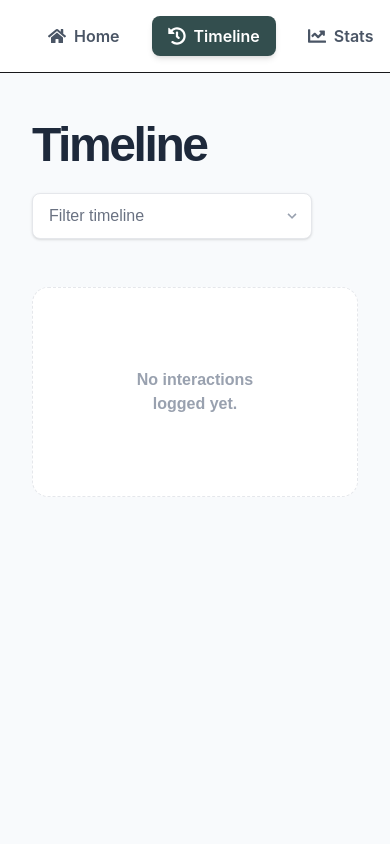
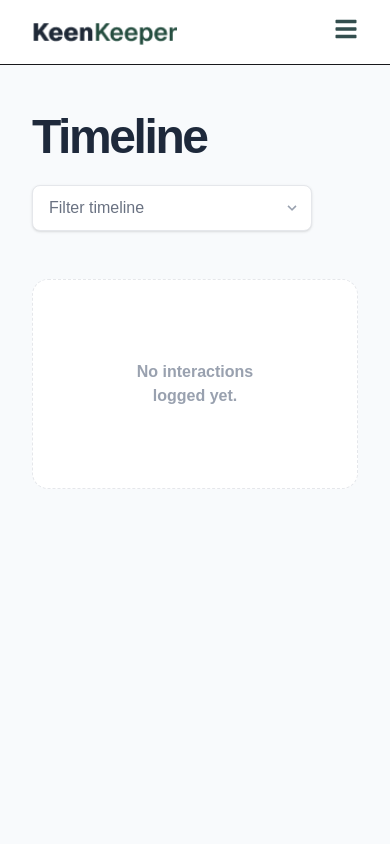
Before and after one commit to Galib-272/Assignment-7, a React (Vite) app: page /timeline in a window 390 px wide. Shown: the top 844 px of the page. Built offline with nearby package versions, Linux system fonts and the light colour scheme.

Commit message:
responsive design finished

```diff
--- a/src/App.jsx
+++ b/src/App.jsx
@@ -33,7 +33,7 @@ function App() {
       <div className="min-h-screen flex flex-col bg-[#f8fafc] font-sans">
         <Toaster position="top-right" />
         <Navbar />
-        <main className="flex-grow">
+        <main className="grow">
           <Routes>
             <Route
               path="/"
--- a/src/components/Navbar/Navbar.jsx
+++ b/src/components/Navbar/Navbar.jsx
@@ -1,8 +1,11 @@
+import { useState } from "react";
 import { NavLink, Link } from "react-router-dom";
-import { FaHome, FaHistory, FaChartLine } from "react-icons/fa";
+import { FaHome, FaHistory, FaChartLine, FaBars, FaTimes } from "react-icons/fa";
 import logo from "../../assets/logo.png";
 
 const Navbar = () => {
+  const [isOpen, setIsOpen] = useState(false);
+
   const navLinkStyles = ({ isActive }) =>
     `flex items-center gap-2 px-4 py-2 rounded-lg font-semibold transition-all ${
       isActive
@@ -11,29 +14,38 @@ const Navbar = () => {
     }`;
 
   return (
-    <nav className="navbar bg-white border-b px-8 py-4 sticky top-0 z-50">
+    <nav className="navbar bg-white border-b px-8 py-4 sticky top-0 z-50 flex flex-wrap justify-between items-center">
       <div className="flex-1">
         <Link to="/" className="flex items-center">
           <img src={logo} alt="KeenKeeper" className="h-8 w-auto" />
         </Link>
       </div>
 
-      <div className="flex-none">
-        <ul className="flex gap-4">
+      <div className="md:hidden">
+        <button
+          onClick={() => setIsOpen(!isOpen)}
+          className="text-[#334e4e] text-2xl"
+        >
+          {isOpen ? <FaTimes /> : <FaBars />}
+        </button>
+      </div>
+
+      <div className={`${isOpen ? "block" : "hidden"} w-full md:flex md:w-auto md:flex-none`}>
+        <ul className="flex flex-col md:flex-row gap-4 mt-4 md:mt-0">
           <li>
-            <NavLink to="/" className={navLinkStyles}>
+            <NavLink to="/" className={navLinkStyles} onClick={() => setIsOpen(false)}>
               <FaHome size={18} /> Home
             </NavLink>
           </li>
 
           <li>
-            <NavLink to="/timeline" className={navLinkStyles}>
+            <NavLink to="/timeline" className={navLinkStyles} onClick={() => setIsOpen(false)}>
               <FaHistory size={18} /> Timeline
             </NavLink>
           </li>
 
           <li>
-            <NavLink to="/stats" className={navLinkStyles}>
+            <NavLink to="/stats" className={navLinkStyles} onClick={() => setIsOpen(false)}>
               <FaChartLine size={18} /> Stats
             </NavLink>
           </li>
--- a/src/components/Timeline/Timeline.jsx
+++ b/src/components/Timeline/Timeline.jsx
@@ -68,7 +68,7 @@ const Timeline = ({ timeline }) => {
                 key={entry.entryId}
                 className="bg-white rounded-2xl border border-gray-100 shadow-sm p-6 flex items-center gap-5 animate-in fade-in duration-300"
               >
-                <div className="w-14 h-14 bg-gray-50 border border-gray-100 rounded-2xl flex-shrink-0 flex items-center justify-center p-3">
+                <div className="w-14 h-14 bg-gray-50 border border-gray-100 rounded-2xl shrink-0 flex items-center justify-center p-3">
                   <img
                     src={getIcon(entry.type)}
                     alt={entry.type}
```
